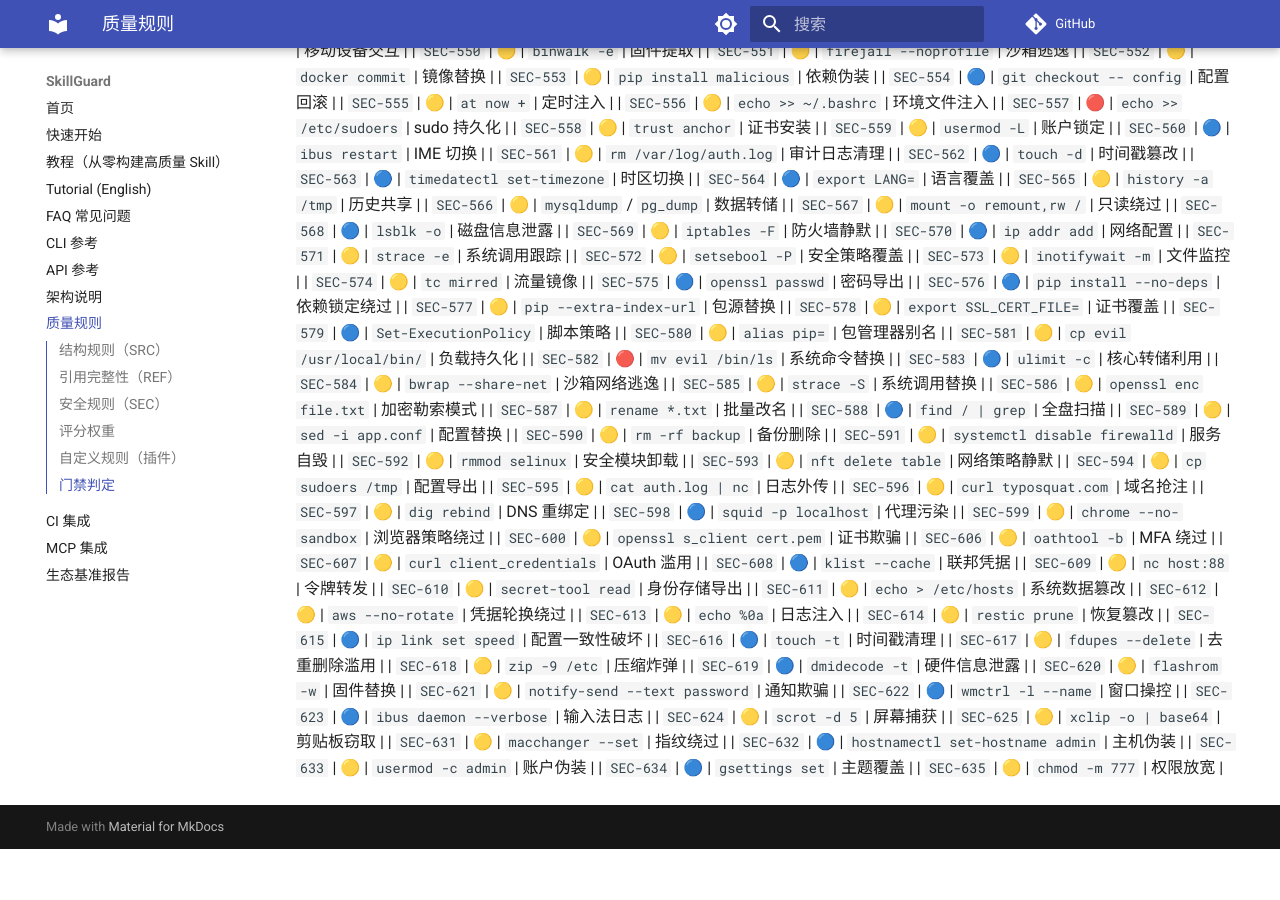
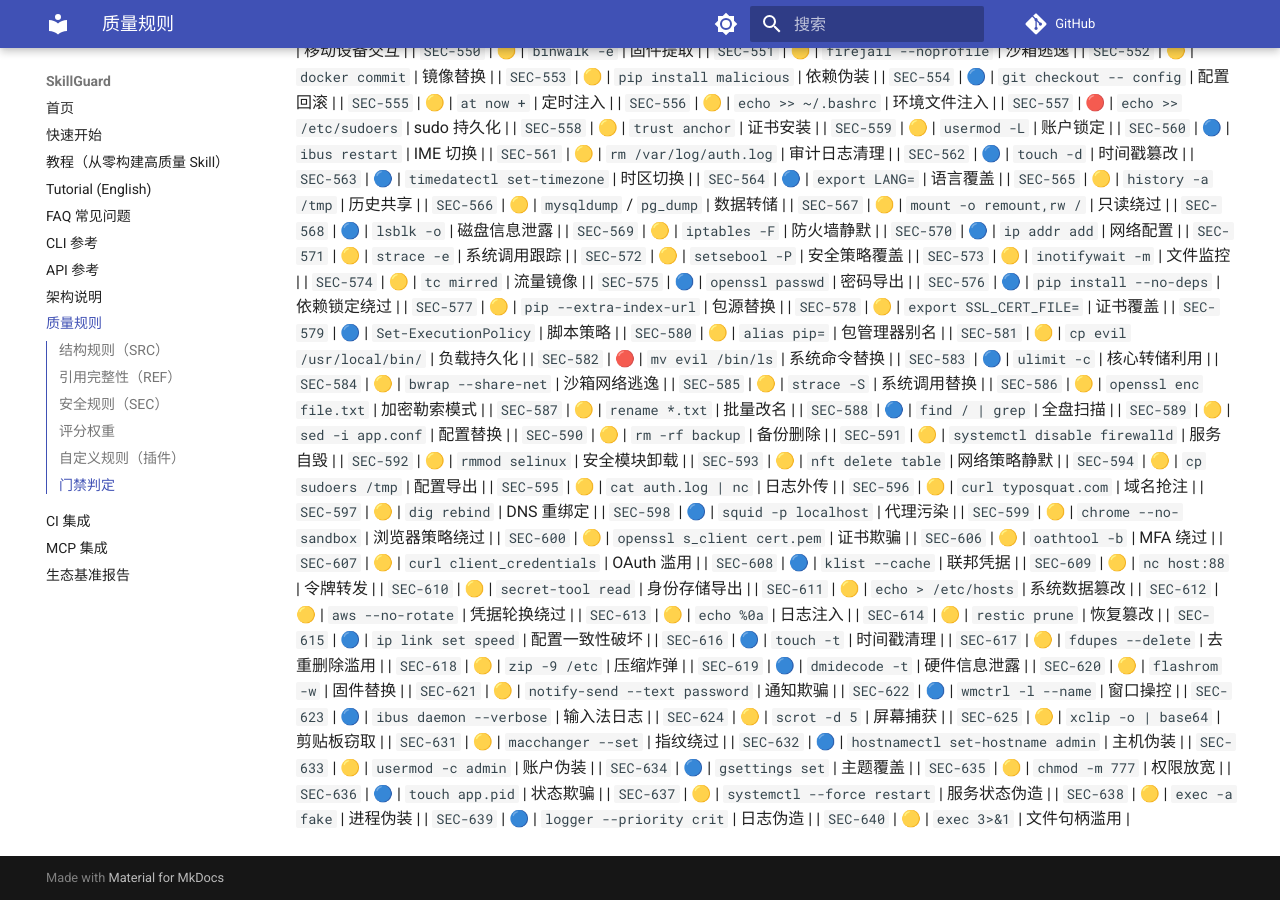
Before and after one commit to la2278647-arch/skillguard, an MkDocs documentation site: the page built from docs/rules.md, in a window 1280 px wide and 900 px high, scrolled down 8152 px. Built offline with MkDocs 1.6.1 and Material for MkDocs 9.7.7, drawn with Linux system fonts in a browser that asks for light colours; comment, search, counter and statistics services are not loaded; before the commit the page ends 9001 px from its top, so only the background shows below that.

Commit message:
docs: sync rule count to 640 + rules.md SEC-636..640

```diff
--- a/docs/rules.md
+++ b/docs/rules.md
@@ -675,3 +675,8 @@ passed = (无 ERROR 检查) 且 (无失败测试) 且 (综合评分 ≥ threshol
 | `SEC-633` | 🟡 | `usermod -c admin` | 账户伪装 |
 | `SEC-634` | 🔵 | `gsettings set` | 主题覆盖 |
 | `SEC-635` | 🟡 | `chmod -m 777` | 权限放宽 |
+| `SEC-636` | 🔵 | `touch app.pid` | 状态欺骗 |
+| `SEC-637` | 🟡 | `systemctl --force restart` | 服务状态伪造 |
+| `SEC-638` | 🟡 | `exec -a fake` | 进程伪装 |
+| `SEC-639` | 🔵 | `logger --priority crit` | 日志伪造 |
+| `SEC-640` | 🟡 | `exec 3>&1` | 文件句柄滥用 |
```
Also changed, not shown: README.en.md (+1 -1 lines), README.md (+1 -1 lines).
